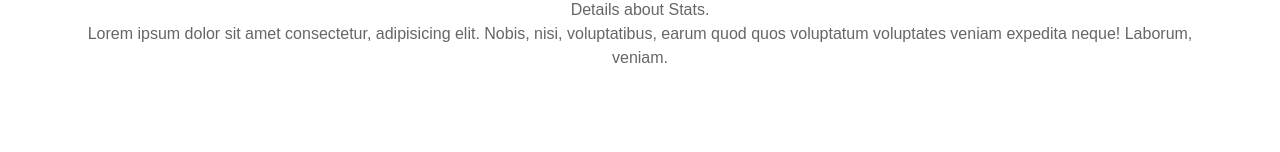
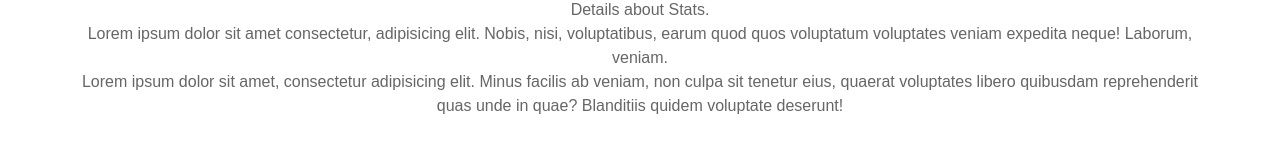
Before and after one commit to carljoe156/Save-The-Turtles-TT, a React (Vite) app: page / in a window 1280 px wide. Shown: the part 1304-1456 px from the top of the page. Built offline with nearby package versions, Linux system fonts and the light colour scheme.

Commit message:
Updated HomePage

```diff
--- a/src/pages/HomePage.jsx
+++ b/src/pages/HomePage.jsx
@@ -37,6 +37,12 @@ function HomePage() {
             nisi, voluptatibus, earum quod quos voluptatum voluptates veniam
             expedita neque! Laborum, veniam.
           </p>
+          <p>
+            Lorem ipsum dolor sit amet, consectetur adipisicing elit. Minus
+            facilis ab veniam, non culpa sit tenetur eius, quaerat voluptates
+            libero quibusdam reprehenderit quas unde in quae? Blanditiis quidem
+            voluptate deserunt!
+          </p>
         </section>
       </div>
     </div>
```
